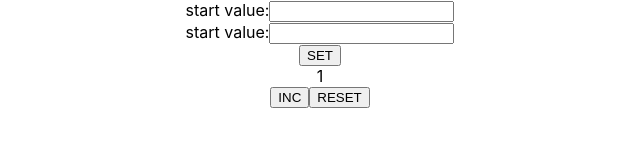
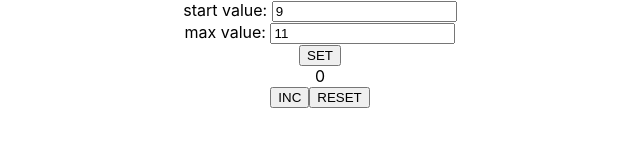
Before and after one commit to kotsur-vlad/counter, a React (Create React App) app: page / in a window 1280 px wide. Shown: the top 160 px of the page, without its empty margins (320-960 px from the left). Built offline with nearby package versions, Linux system fonts and the light colour scheme.

Commit message:
Added simple Inc and Reset methods

```diff
--- a/src/App.js
+++ b/src/App.js
@@ -6,19 +6,46 @@ import ValueSetting from "./components/ValueSetting";
 class App extends React.Component {
 
 	state = {
-		settingValues: [],
-		buttonsValues: []
+		settingValues: [
+			{title: "start value: ", type: "number", min: 0, value: 9},
+			{title: "max value: ", type: "number", min: 1,  value: 11}
+		],
+		buttonsValues: [
+			{title: "SET"},
+			{title: "INC"},
+			{title: "RESET"}
+		],
+		startValue: 0,
+		maxValue: 5,
+		counter: 0
 	};
 
+	onIncClick = () => {
+		let counter = this.state.counter;
+		this.setState({
+			counter: ++counter
+		})
+	};
+
+	onResetClick = () => {
+		this.setState({
+			counter: 0
+		})
+	}
+
 	render = () => {
+
+		let settings = this.state.settingValues.map( val => {
+			return <ValueSetting settingValues={val}/>
+		});
+
 		return (
 			<div className="App">
 
 				<div className="SETTINGS_BLOCK">
 
 					<div className="SETTINGS">
-						<ValueSetting/>
-						<ValueSetting/>
+						{settings}
 					</div>
 
 					<div className="SETUP-BUTTON">
@@ -31,12 +58,12 @@ class App extends React.Component {
 				<div className="COUNTER_BLOCK">
 
 					<div className="COUNTER">
-						<span>1</span>
+						<span>{this.state.counter}</span>
 					</div>
 
 					<div className="CONTROL-BUTTONS">
-						<button>INC</button>
-						<button>RESET</button>
+						<button onClick={this.onIncClick}>INC</button>
+						<button onClick={this.onResetClick}>RESET</button>
 					</div>
 
 				</div>
--- a/src/components/ValueSetting.js
+++ b/src/components/ValueSetting.js
@@ -6,8 +6,8 @@ class ValueSetting extends React.Component {
 	render = () => {
 		return (
 			<div className="">
-				<span>start value:</span>
-				<input/>
+				<span>{this.props.settingValues.title}</span>
+				<input type={this.props.settingValues.type} min={this.props.settingValues.min} value={this.props.settingValues.value}/>
 			</div>
 
 		);
```
Also changed, not shown: src/components/ControlButton.js (added, +16 -0 lines).
